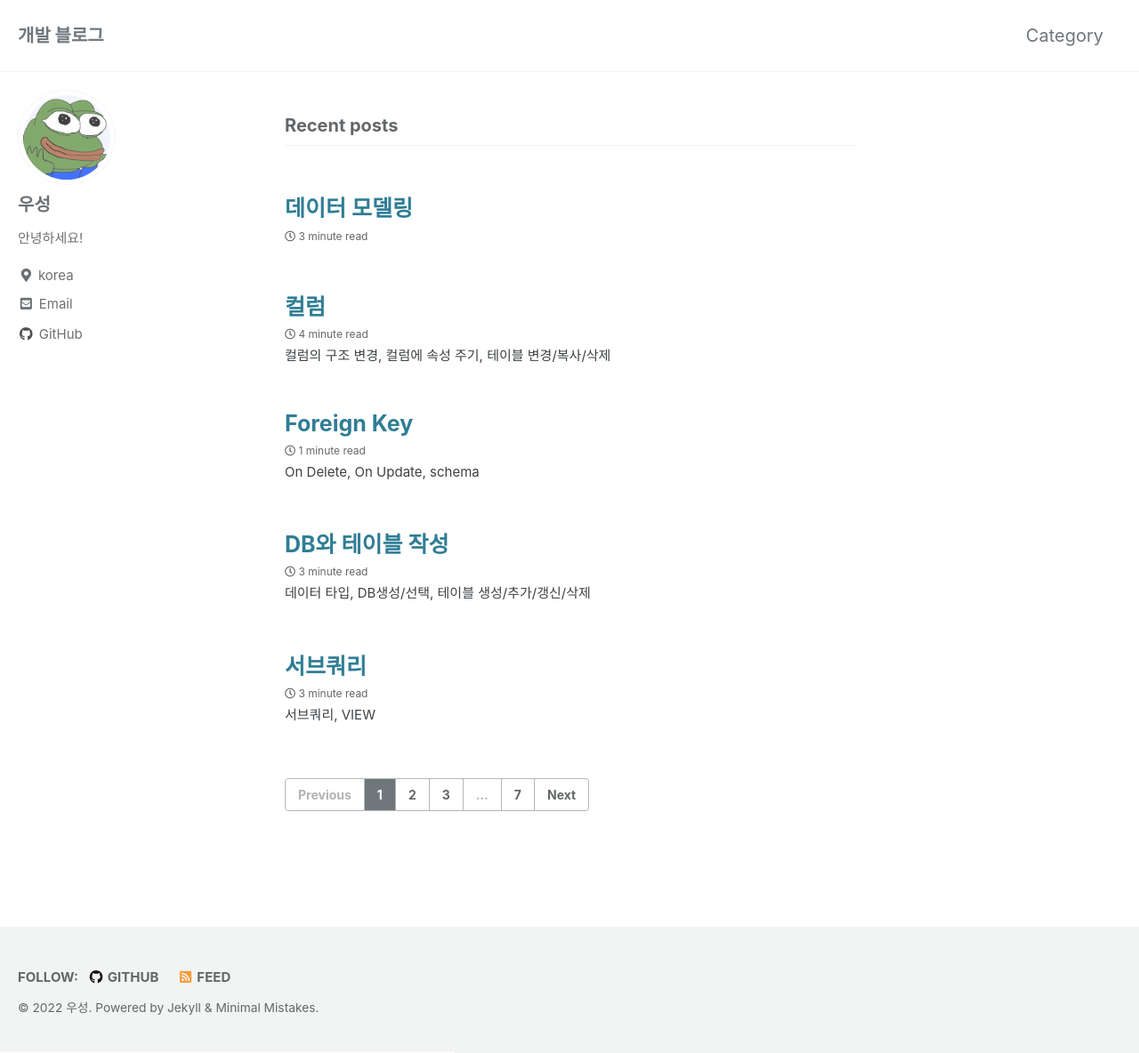
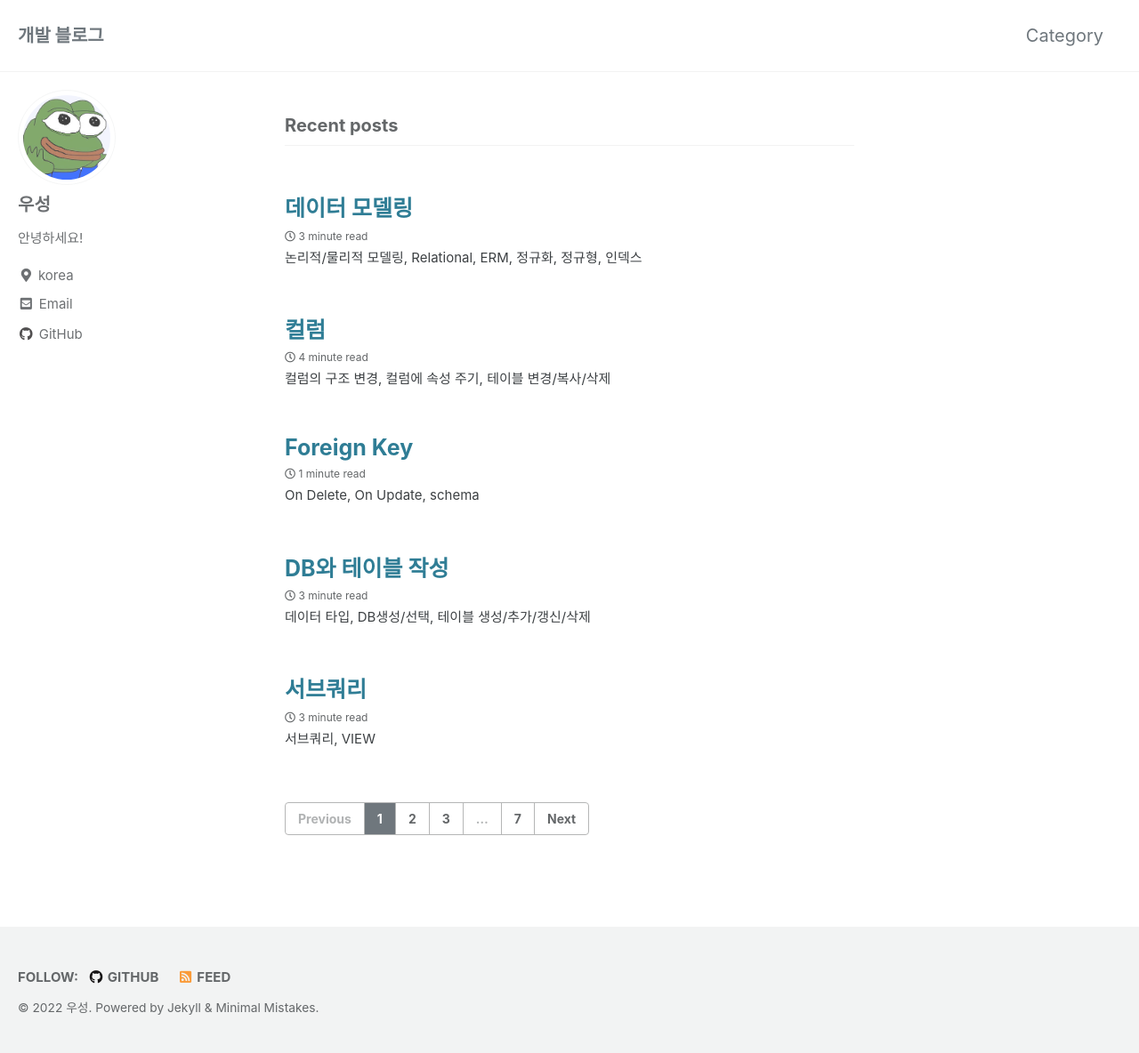
Before and after one commit to wooseongryu/wooseongryu.github.io, a Jekyll site: the page built from index.html, in a window 1280 px wide and 1184 px high. Shown: the whole window at 89% size. Built offline with Jekyll 4.4.1, drawn with Linux system fonts in a browser that asks for light colours; cached includes are drawn as plain includes; some web fonts are replaced; the list of posts is cut into pages by our own code.

Commit message:
부제목 추가

```diff
--- a/_posts/2022-09-02-SQL-model.md
+++ b/_posts/2022-09-02-SQL-model.md
@@ -1,6 +1,6 @@
 ---
 title: "데이터 모델링"
-excerpt: ""
+excerpt: "논리적/물리적 모델링, Relational, ERM, 정규화, 정규형, 인덱스"
 
 categories:
     - SQL
```
